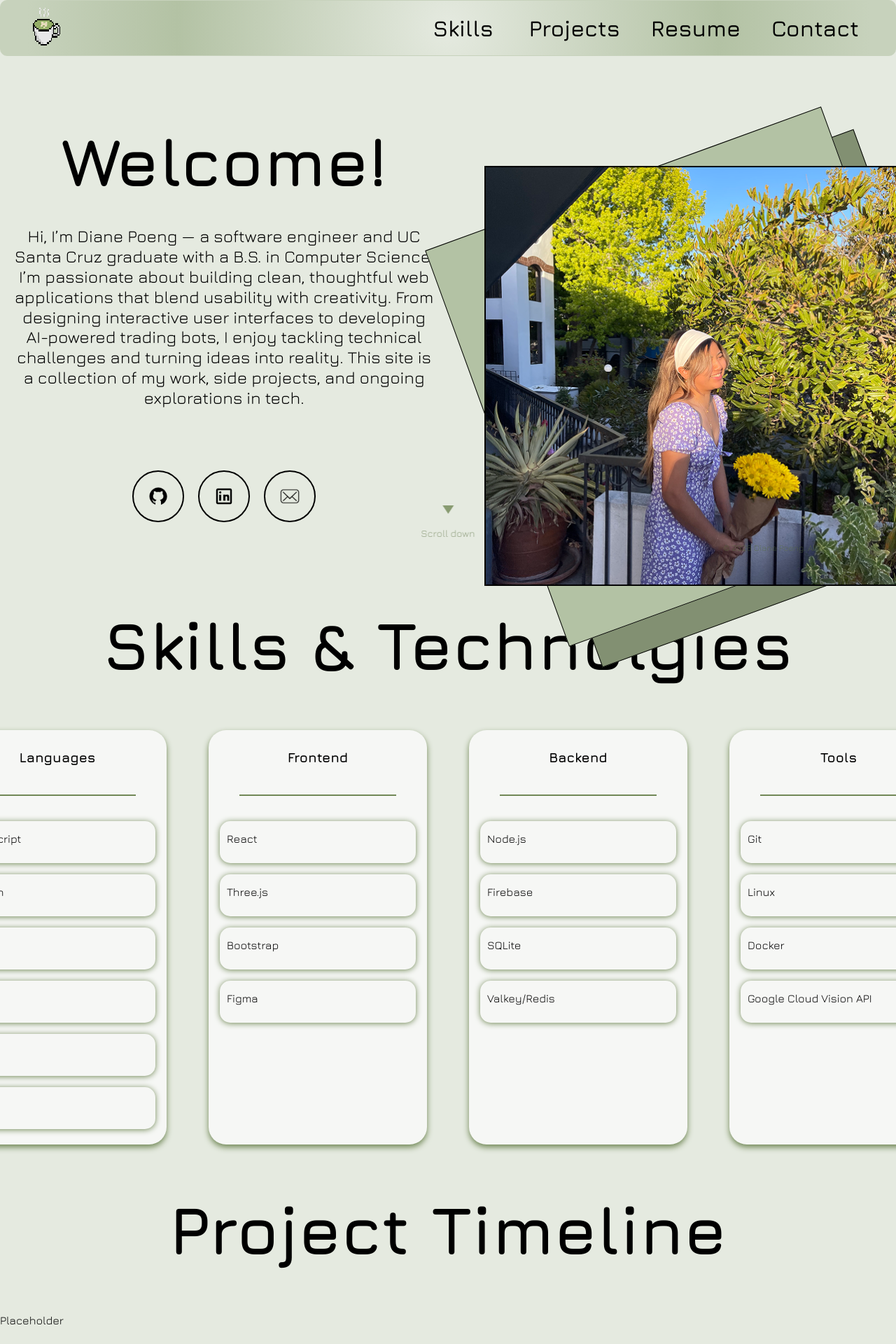
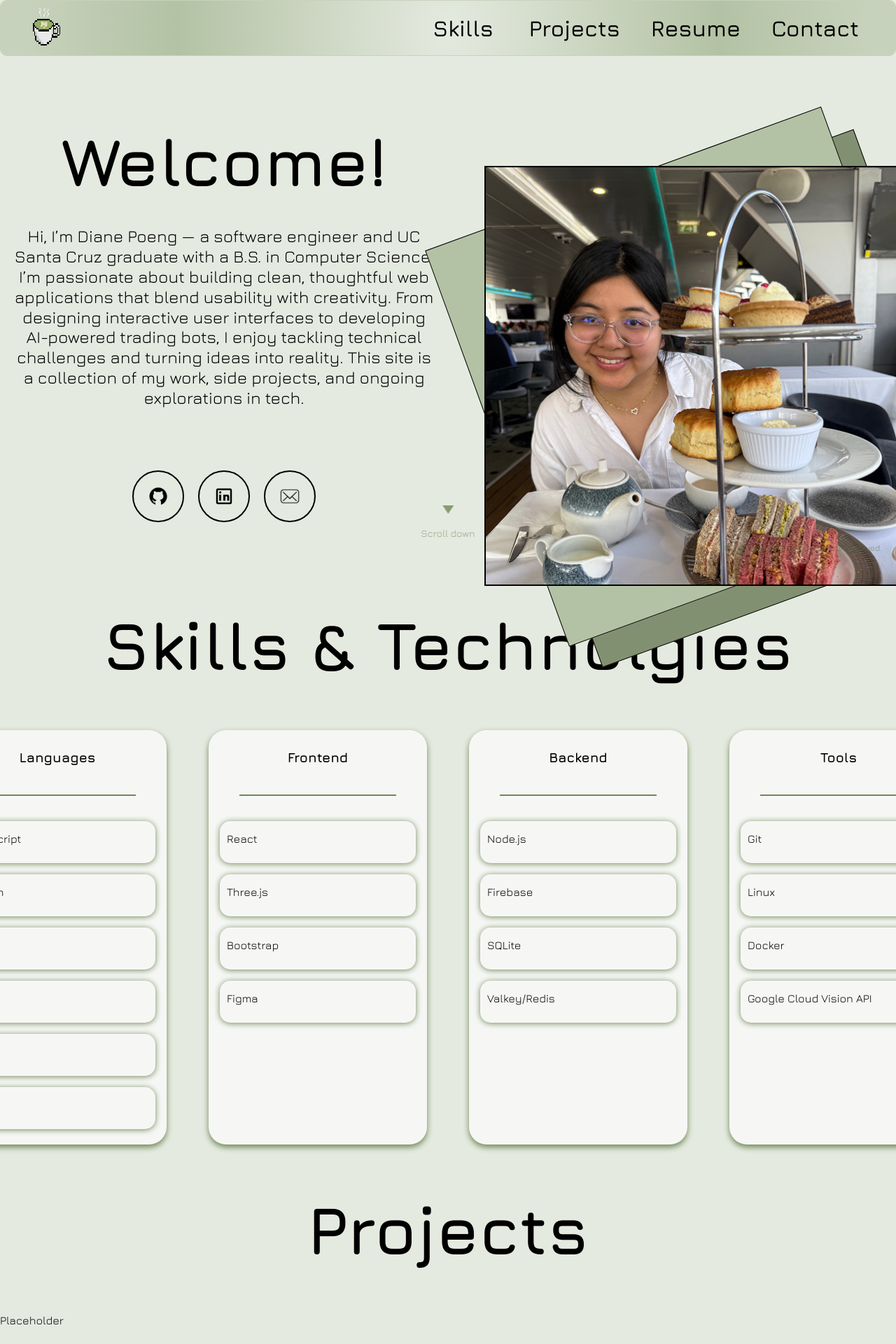
Before and after one commit to dianee0/dpoeng, a React (Vite) app: page / in a window 1280 px wide. Shown: the top 1920 px of the page at 70% size. Built offline with nearby package versions, Linux system fonts and the light colour scheme.

Commit message:
updated photos and slight css changes

```diff
--- a/src/components/projects.jsx
+++ b/src/components/projects.jsx
@@ -3,7 +3,7 @@ import './projects.css'
 function Projects(){
     return(
         <di>
-            <h1>Project Timeline</h1>
+            <h1>Projects</h1>
             <div>
                 Placeholder
             </div>
--- a/src/components/rightImg.css
+++ b/src/components/rightImg.css
@@ -14,7 +14,7 @@
   position: absolute;
   width: clamp(600px, 25vw, 600px);
   height: clamp(600px, 25vw, 600px);
-  background-image: url(/images/imgRectangle.png);
+  background-image: url(/images/imgRectangle2.png);
   background-size: cover;
   background-position: center;
   /* background-color: #000000; */
```
Also changed, not shown: public/images/imgRectangle2.png (added).
